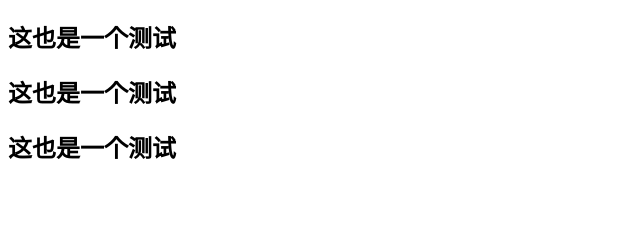
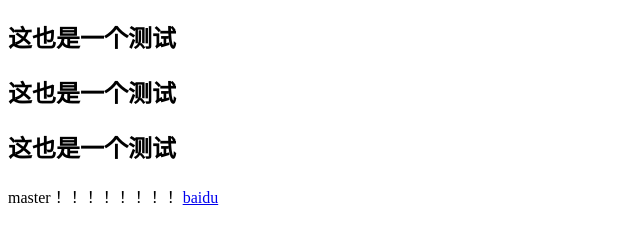
Before and after one commit to piaodaxiong/BJWeb-4, a plain HTML site: page index.html in a window 1280 px wide. Shown: the part 70-314 px from the top of the page, without its empty margins (0-640 px from the left). Drawn offline with Linux system fonts and the light colour scheme.

Commit message:
master增加了超链接

```diff
--- a/index.html
+++ b/index.html
@@ -11,5 +11,7 @@
     <h2>这也是一个测试</h2>
     <h2>这也是一个测试</h2>
     <h2>这也是一个测试</h2>
+    master！！！！！！！！
+    <a href="#">baidu</a>
 </body>
 </html>
```
